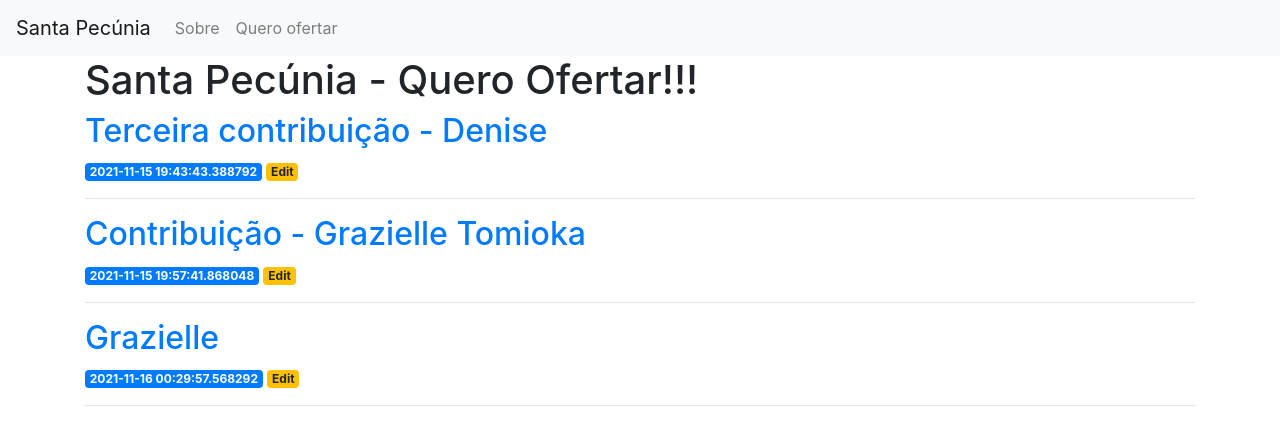
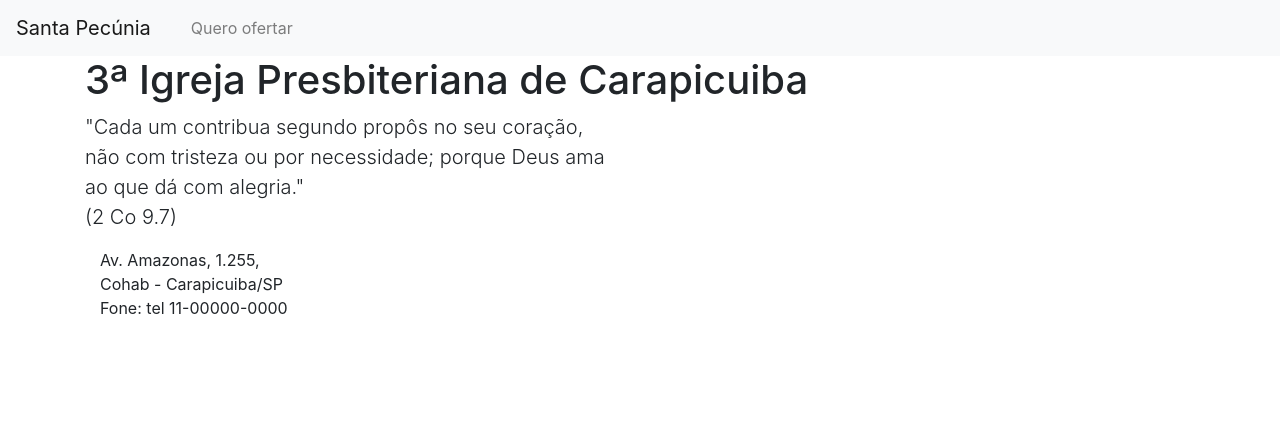
Before and after one commit to 2002587/programa-de-dizimos, a Flask app: page / in a window 1280 px wide. Shown: the top 445 px of the page. Run offline with Flask 2, Linux system fonts and the light colour scheme; data comes from the database, SQL or seed files in the repository; both versions use the stored data as it was after the commit; some libraries are stand-ins or nearby versions.

Commit message:
Alterações no layout II

```diff
--- a/app.py
+++ b/app.py
@@ -60,7 +60,7 @@ def edit(id):
         content = request.form['content']
 
         if not title:
-            flash('Titulo é obrigatório!!')
+            flash('Nome é obrigatório!!')
         else:
             post.title = title
             post.content = content
--- a/templates/base.html
+++ b/templates/base.html
@@ -1,9 +1,10 @@
 <!doctype html>
-<html lang="en">
+<html lang="pt-br">
     <head>
         <!-- Required meta tags -->
         <meta charset="utf-8">
-        <meta name=""viewport" content="width=device-widht, initial-scale=1, shrink-to-fit=no">
+        <meta name=""viewport"
+        content="width=device-widht, initial-scale=1, shrink-to-fit=no">
 
         <!-- Bootstrap CSS -->
         <link rel="stylesheet" href="https://stackpath.bootstrapcdn.com/bootstrap/4.3.1/css/bootstrap.min.css" integrity="sha384-ggOyR0iXCbMQv3Xipma34MD+dH/1fQ784/j6cY/iJTQUOhcWr7x9JvoRxT2MZw1T" crossorigin="anonymous">
@@ -18,8 +19,8 @@
         </button>
         <div class="collapse navbar-collapse" id="navbarNav">
             <ul class="navbar-nav">
-        <li class="nav-item">
-            <a class="nav-link" href="#">Sobre</a>
+            <li class="nav-item active">
+                <a class="nav-link" href="#"></a>
             </li>
             <li class="nav-item">
                 <a class="nav-link" href="{{url_for('create')}}">Quero ofertar</a>
--- a/templates/index.html
+++ b/templates/index.html
@@ -1,15 +1,29 @@
 {% extends 'base.html' %}
 
 {% block content %}
-    <h1>{% block title %} Santa Pecúnia - Quero Ofertar!!! {% endblock %}</h1>
-    {% for post in posts %}
-        <a href="{{ url_for('post', post_id=post['id'])}}">
-            <h2>{{ post['title'] }}</h2>
-        </a>
-        <span class="badge badge-primary">{{ post['created'] }}</span>
-        <a href="{{ url_for('edit', id=post['id']) }}">
-            <span class="badge badge-warning">Edit</span>
-        </a>
-        <hr>
-    {% endfor %}
+<h1>{% block title %} 3ª Igreja Presbiteriana de Carapicuiba {% endblock %}</h1>
+<p class="lead text-justify">
+
+ "Cada um contribua segundo propôs no seu coração, <br>
+ não com tristeza ou por necessidade; porque Deus ama <br>
+    ao que dá com alegria." <br>(2 Co 9.7)
+ </p>
+
+ <footer id="footer">
+	<div class="container">
+		<div class="row">
+			<div class="col-md-6">
+				<address>
+					<ul class="list-unstyled">
+						<li>
+							<a>Av. Amazonas, 1.255, <br>
+							Cohab - Carapicuiba/SP<br></a>
+						</li>
+						<li>Fone: <a> tel 11-00000-0000</a></li>
+							</ul>
+				</address>
+			</div>
+
+						<div class="col-md-3">
+
 {% endblock %}
```
Also changed, not shown: static/css/estilo.css (+3 -10 lines), templates/create.html (+8 -7 lines), templates/sobre.html (added, +7 -0 lines), database.db. Lines whose indentation alone changed are shown as unchanged.
